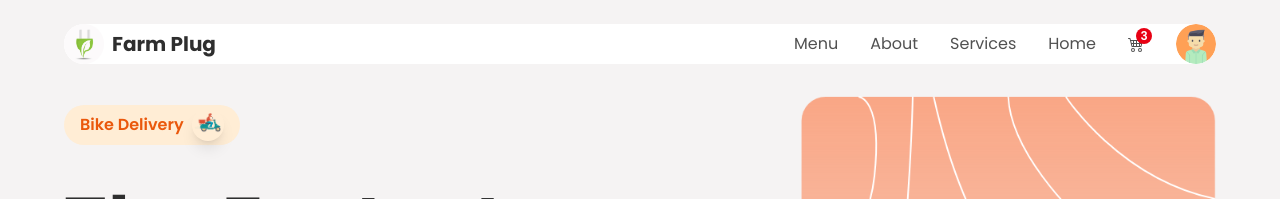
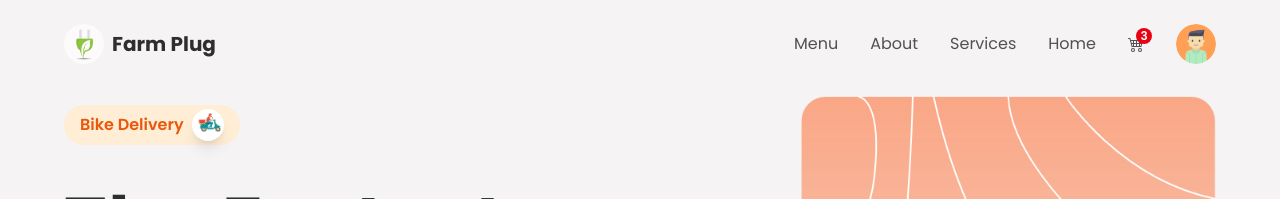
Before and after one commit to mainerprenuer/farmPlug, a React (Create React App) app: page / in a window 1280 px wide. Shown: the top 199 px of the page. Built offline with nearby package versions, Linux system fonts and the light colour scheme.

Commit message:
update header

```diff
--- a/src/components/Header.jsx
+++ b/src/components/Header.jsx
@@ -50,7 +50,7 @@ const Header = () => {
     <header className='fixed z-50 w-screen p-6 px-4 md:p-6 md:px-16'>
 
         {/* DESKTOP & TABLET */}
-        <div className='hidden md:flex w-full h-full bg-white rounded-full items-center justify-between'>
+        <div className='hidden md:flex w-full h-full rounded-full items-center justify-between'>
         <Link to={"/"} className='flex items-center gap-2'>
             <img src={Logo} className="w-10 object-cover rounded-full" alt="logo" />
             <p className="text-headingColor text-xl font-bold"> Farm Plug</p>
@@ -117,7 +117,7 @@ const Header = () => {
 
 
     {/* MOBILE */}
-    <div className='flex items-center justify-between md:hidden w-full h-full bg-white rounded-full'>
+    <div className='flex items-center justify-between md:hidden w-full h-full rounded-full'>
 
         <div className='relative flex items-center justify-center'>
         <BsCart4 className='text-textColor text-2x1 cursor-pointer' />
--- a/src/components/HomeContainer.jsx
+++ b/src/components/HomeContainer.jsx
@@ -11,7 +11,7 @@ const HomeContainer = () => {
           <p className='text-base text-orange-600 font-semibold'>
             Bike Delivery
           </p>
-          <div className='w-8 h-8 rounded-full overflow-hidden drop-shadow-x1 shadow-lg'>
+          <div className='w-8 h-8 rounded-full overflow-hidden drop-shadow-x1 shadow-lg bg-white'>
             <img
               src={Delivery}
               className='w-full h-full object-contain'
```
